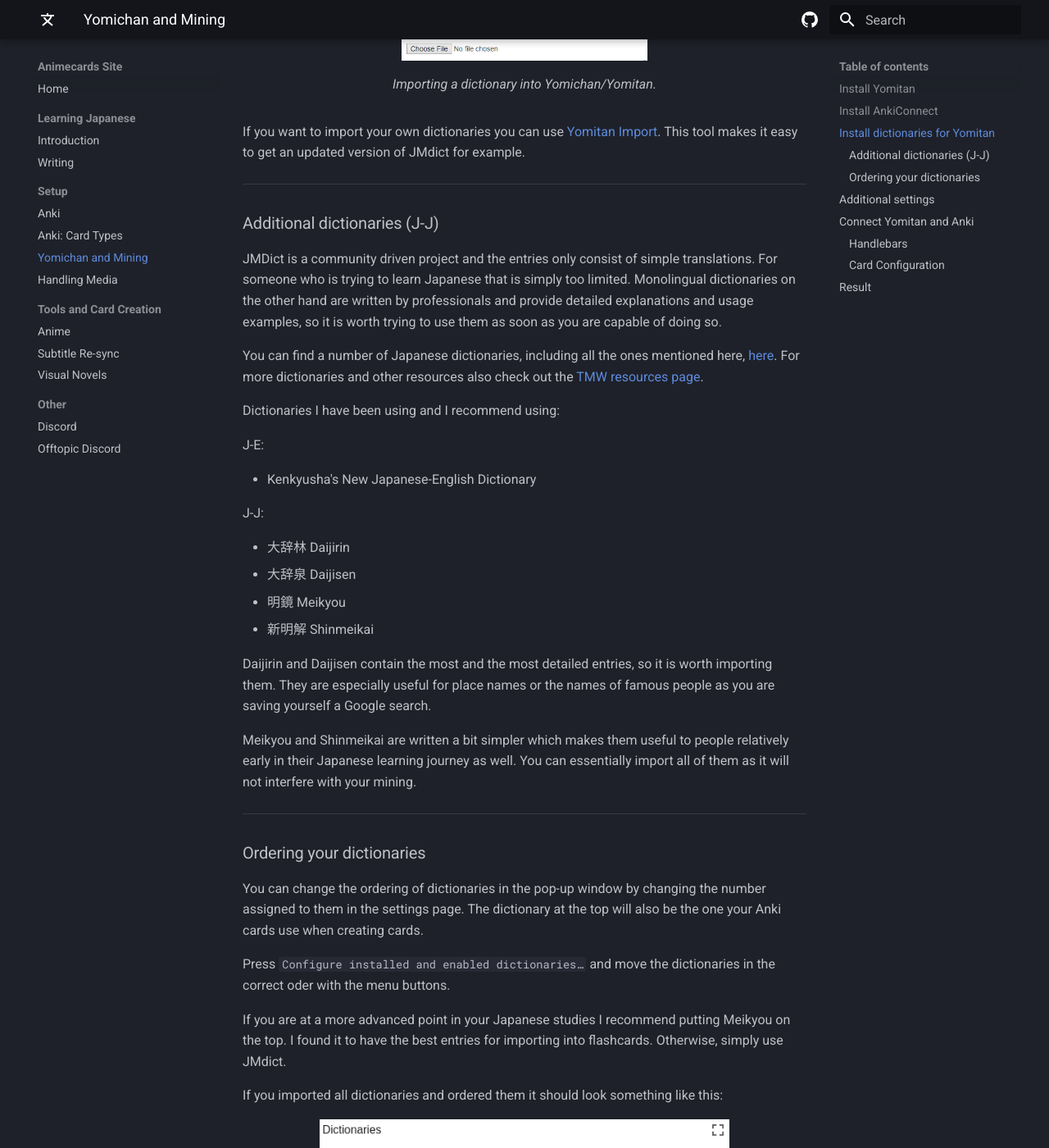
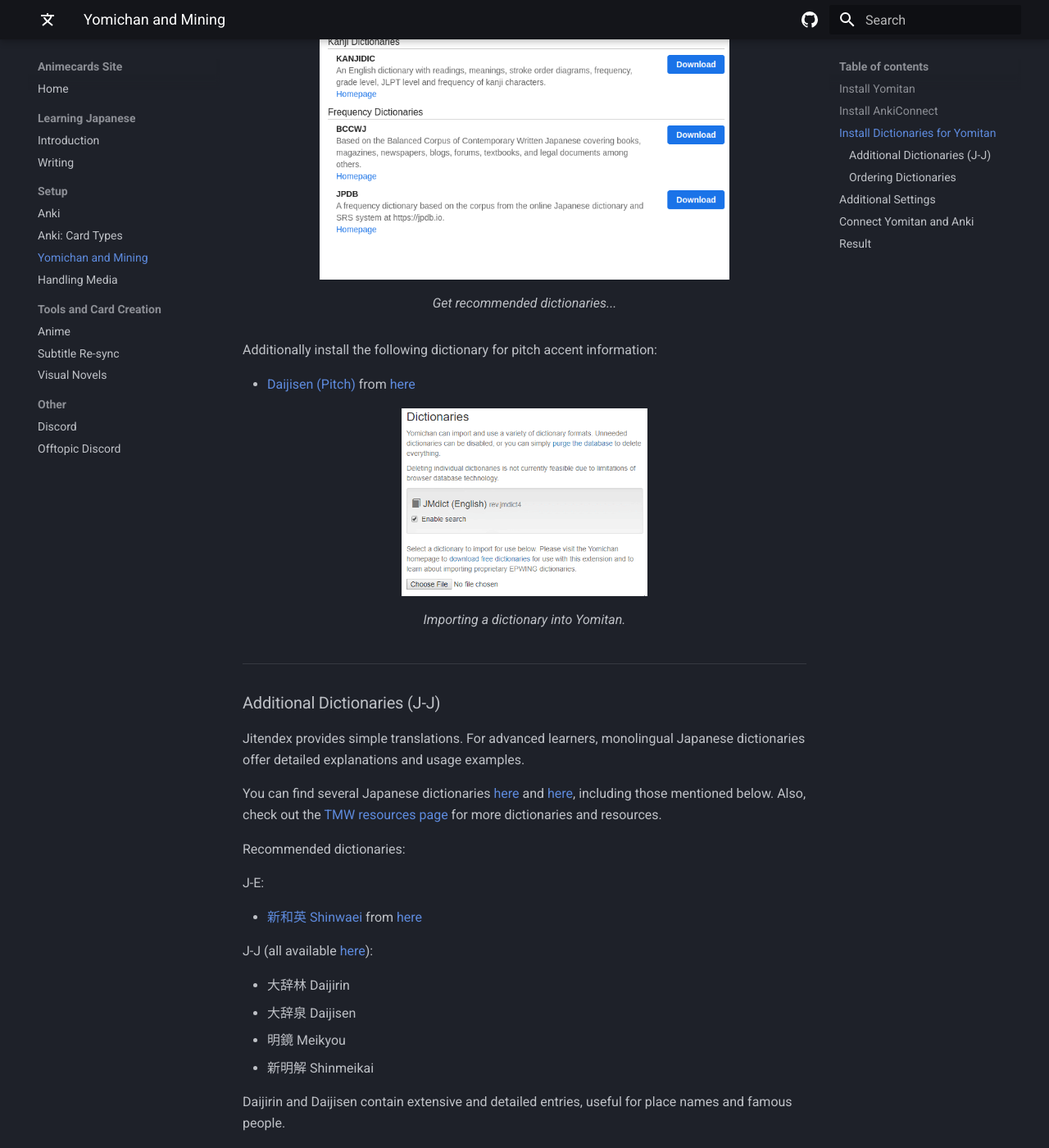
Before and after one commit to friedrich-de/AnimecardsWebsite, an MkDocs documentation site: the page built from docs/yomichansetup.md, in a window 1280 px wide and 1400 px high, scrolled down 1575 px. Shown: the whole window at 82% size. Built offline with MkDocs 1.6.1 and Material for MkDocs 9.7.7, drawn with Linux system fonts in a browser that asks for light colours; some of the changed text lies outside the part shown.

Commit message:
Update Yomichan Setup Section

```diff
--- a/docs/yomichansetup.md
+++ b/docs/yomichansetup.md
@@ -1,14 +1,10 @@
-# Setting up Yomichan/Yomitan
+# Setting up Yomitan
 
-**Disclaimer: [Yomichan](https://foosoft.net/projects/yomichan/) is no longer maintained. A new fork called [Yomitan](https://github.com/themoeway/yomitan) has emerged to fix most of the bugs Yomichan still had and to enable the Manifest V3 transition that will make Yomichan unusable on Chrome. Moving forward, it is recommended to switch over to Yomitan.**
+**Disclaimer: [Yomichan](https://foosoft.net/projects/yomichan/) is no longer maintained. [Yomitan](https://github.com/themoeway/yomitan) is a fork that fixes bugs and enables Manifest V3 compatibility, which will make Yomichan unusable on Chrome. It is recommended to switch to Yomitan.**
 
-Yomitan is a web browser extension with a pop-up dictionary function that also lets you create Anki flashcards.
-Creating your own flashcards using Japanese content you are consuming is what people refer to as 'mining'. The
-remarkable thing about Yomitan is the amount of customizability it offers as well as the support for a variety of
-Japanese dictionary.
+Yomitan is a browser extension that functions as a pop-up dictionary and allows you to create Anki flashcards. Creating flashcards from Japanese content is often referred to as "mining." Yomitan is highly customizable and supports various Japanese dictionaries.
 
-If you haven't done, so already you should verify you are using
-a [Japanese font and not a Chinese one](https://learnjapanese.moe/font/).
+Before proceeding, ensure that both Anki and your browser are using a [Japanese font](https://learnjapanese.moe/font/) instead of a Chinese one.
 
 <figure>
   <img src="../images/kokugo.png" width="200"/>
@@ -18,97 +14,94 @@
 
 ## Install Yomitan
 
-Chrome: <https://chromewebstore.google.com/detail/likgccmbimhjbgkjambclfkhldnlhbnn>
+Chrome: [Chrome Web Store](https://chromewebstore.google.com/detail/likgccmbimhjbgkjambclfkhldnlhbnn)
 
-Firefox: <https://addons.mozilla.org/en-US/firefox/addon/yomitan/>
+Firefox: [Firefox Add-ons](https://addons.mozilla.org/en-US/firefox/addon/yomitan/)
 
-After reading the usage guide and getting familiar with basic functionality you can deactivate the 'Show usage guide on
-startup'.
+After installation, you may want to disable the 'Show usage guide on startup' option once you're familiar with the basic functionality.
 
 ---
 
 ## Install AnkiConnect
 
-AnkiConnect: <https://ankiweb.net/shared/info/2055492159>
+AnkiConnect: [AnkiWeb](https://ankiweb.net/shared/info/2055492159)
 
-In order to let Yomitan interact with Anki you need the AnkiConnect plugin.
+Yomitan requires the AnkiConnect plugin to interact with Anki.
 
-Tools → Add-ons → Get Add-ons → Code: 2055492159 → OK → Restart Anki after installation
+In Anki, go to Tools → Add-ons → Get Add-ons and enter the code `2055492159`. Restart Anki after installation.
 
 ---
 
-## Install dictionaries for Yomitan
+## Install Dictionaries for Yomitan
 
-Yomitan supports a number of different dictionaries a couple of which you can
-find [here](https://foosoft.net/projects/yomichan/index.html#dictionaries). I recommend you start by installing the
-following:
+Yomitan supports various dictionaries. Note that Yomitan .zip dictionary files are imported as is and do not need to be extracted.
+You can find a large collection [here](https://github.com/MarvNC/yomitan-dictionaries). Consider starting with these:
 
-- jmdict_english.zip
-- kanjidic_english.zip
-- kanjium_pitch_accents.zip
+-   Jitendex (for English definitions)
+-   KANJIDIC (for invidiual Kanji)
+-   BCCWJ and JPDB frequency dictionaries
+
+Which are all importable through Yomitans `Get recommended dictionaries…` option.
+
+<figure>
+  <img src="../images/yomitan_import.png" width="500"/>
+  <figcaption>Get recommended dictionaries...</figcaption>
+</figure>
+
+Additionally install the following dictionary for pitch accent information:
+
+-   [Daijisen (Pitch)](https://drive.google.com/file/d/13NvR5uQ1zAIpvAcSee0bEEvENILbFGbL/view?usp=drive_link) from [here](https://drive.google.com/drive/folders/1LXMIOoaWASIntlx1w08njNU005lS5lez)
+
 
 <figure>
   <img src="../images/installdictionary.gif" width="300"/>
-  <figcaption>Importing a dictionary into Yomichan/Yomitan.</figcaption>
+  <figcaption>Importing a dictionary into Yomitan.</figcaption>
 </figure>
 
-If you want to import your own dictionaries you can
-use [Yomitan Import](https://github.com/themoeway/yomitan-import). This tool makes it easy to get an updated version
-of JMdict for example.
 
 ---
 
-### Additional dictionaries (J-J)
+### Additional Dictionaries (J-J)
 
-JMDict is a community driven project and the entries only consist of simple translations. For someone who is trying to
-learn Japanese that is simply too limited. Monolingual dictionaries on the other hand are written by professionals and
-provide detailed explanations and usage examples, so it is worth trying to use them as soon as you are capable of doing
-so.
+Jitendex provides simple translations. For advanced learners, monolingual Japanese dictionaries offer detailed explanations and usage examples.
 
-You can find a number of Japanese dictionaries, including all the ones mentioned here,
-[here](https://anacreondjt.gitlab.io/docs/dicts/). For more dictionaries and other resources also check out the [TMW resources
-page](https://learnjapanese.moe/resources/).
+You can find several Japanese dictionaries [here](https://drive.google.com/drive/folders/1tTdLppnqMfVC5otPlX_cs4ixlIgjv_lH) and [here](https://anacreondjt.gitlab.io/docs/dicts/), including those mentioned below. Also, check out the [TMW resources page](https://learnjapanese.moe/resources/) for more dictionaries and resources.
 
-Dictionaries I have been using and I recommend using:
+Recommended dictionaries:
 
 J-E:
 
-- Kenkyusha's New Japanese-English Dictionary
+-   [新和英 Shinwaei](https://drive.google.com/file/d/11zXAthZ2qTe3VNGeuL_R-XLGCsDlXYhP) from [here](https://drive.google.com/drive/folders/1tTdLppnqMfVC5otPlX_cs4ixlIgjv_lH)
 
-J-J:
+J-J (all available [here](https://drive.google.com/drive/folders/1TRylrqtoYi2hW9dAjci5cugNzde_WRTM)):
 
-- 大辞林 Daijirin
-- 大辞泉 Daijisen
-- 明鏡 Meikyou
-- 新明解 Shinmeikai
+-   大辞林 Daijirin
+-   大辞泉 Daijisen
+-   明鏡 Meikyou
+-   新明解 Shinmeikai
 
-Daijirin and Daijisen contain the most and the most detailed entries, so it is worth importing them. They are especially
-useful for place names or the names of famous people as you are saving yourself a Google search.
+Daijirin and Daijisen contain extensive and detailed entries, useful for place names and famous people.
 
-Meikyou and Shinmeikai are written a bit simpler which makes them useful to people relatively early in their Japanese
-learning journey as well. You can essentially import all of them as it will not interfere with your mining.
+Meikyou and Shinmeikai are simpler, making them suitable for learners earlier in their Japanese journey. You can import all of them without interference.
 
 ---
 
-### Ordering your dictionaries
+### Ordering Dictionaries
 
-You can change the ordering of dictionaries in the pop-up window by changing the number assigned to them in the settings
-page. The dictionary at the top will also be the one your Anki cards use when creating cards.
+You can change the order of dictionaries in the pop-up window in the settings. The top dictionary is used for Anki card creation.
 
-Press `Configure installed and enabled dictionaries…` and move the dictionaries
-in the correct oder with the menu buttons.
+Go to `Configure installed and enabled dictionaries…` and reorder them using the menu buttons.
 
-If you are at a more advanced point in your Japanese studies I recommend putting Meikyou on the top. I found it to have
-the best entries for importing into flashcards. Otherwise, simply use JMdict.
+For advanced learners, prioritize Meikyou for its card entries. Otherwise, use Jitendex.
 
-If you imported all dictionaries and ordered them it should look something like this:
+A possible dictionary order:
 
 <figure>
   <img src="../images/dictionary_order.png" width="500"/>
-  <figcaption>One possible ordering of dictionaries.</figcaption>
+  <figcaption>Example dictionary order.</figcaption>
 </figure>
 
-The final popup might look something like this:
+Example popup:
 
 <figure>
   <img src="../images/yomichanentry.jpg" width="500"/>
@@ -117,11 +110,9 @@
 
 ---
 
-## Additional settings
+## Additional Settings
 
-You should change the `Maximum number of child popups` to something other than zero. This enables you scan
-words inside the Yomitan popup. Very useful when combined with J-J dictionaries. You have to tick
-`Allow scanning popup content` first to see this option.
+Set `Maximum number of child popups` to a value greater than zero to scan words within the Yomitan popup. Enable `Allow scanning popup content` to see this option.
 
 ![Additional results in Yomichan](images/additionalresults.jpg)
 
@@ -129,37 +120,48 @@
 
 ## Connect Yomitan and Anki
 
-Tick 'Enable Anki integration'.
+Enable 'Enable Anki integration'.
 
-Scroll down and select the deck and model for your mining deck. Remember that if you don't have a proper deck, yet you
-can use the [template mining deck](https://ankiweb.net/shared/info/151553357).
+Select the deck and model for your mining deck. If you don't have a deck, using [my fork of lapis](https://github.com/friedrich-de/lapis-modified).
+If you prefer the layout of the [original lapis deck](https://github.com/donkuri/lapis), you can also use that.
 
-If you are using the template, press `Configure Anki card format...` and fill the fields according to the
-[GitHub page](https://github.com/friedrich-de/Basic-Mining-Deck).
+If using the template, go to `Configure Anki card format...` and fill the fields according to the table below.
+
+
+| Field                 | Value                                                                                                                                                      |
+| --------------------- | ---------------------------------------------------------------------------------------------------------------------------------------------------------- |
+| Expression            | `{expression}`                                                                                                                                             |
+| ExpressionFurigana    | `{furigana-plain}`                                                                                                                                         |
+| ExpressionReading     | `{reading}`                                                                                                                                                |
+| ExpressionAudio       | `{audio}`                                                                                                                                                  |
+| SelectionText         | `{popup-selection-text}`                                                                                                                                   |
+| MainDefinition        | Something like `{single-glossary-jmdict/jitendex}`. Find this by clicking the down arrow next to this field, and finding a dictionary in a similar format. |
+| Sentence              | `{cloze-prefix}<b>{cloze-body}</b>{cloze-suffix}`                                                                                                          |
+| SentenceFurigana      |                                                                                                                                                            |
+| SentenceAudio         |                                                                                                                                                            |
+| Picture               |                                                                                                                                                            |
+| Glossary              | `{glossary}`                                                                                                                                               |
+| Hint                  | To understand the usage of this field, refer to [this](ankicards.md)                                                                                 |
+| IsWordAndSentenceCard |                                                                                                                                                            |
+| IsClickCard           |                                                                                                                                                            |
+| IsSentenceCard        |                                                                                                                                                            |
+| PitchPosition         | `{pitch-accent-positions}`                                                                                                                                 |
+| PitchCategories       | `{pitch-accent-categories}`                                                                                                                                |
+| Frequency             | `{frequencies}`                                                                                                                                            |
+| FreqSort              | `{frequency-harmonic-rank}`                                                                                                                                |
+| MiscInfo              | `{document-title}` If you want your cards to include the title of the tab they were mined from, such as for light novels (LNs), please use this feature.   |
+
+`{selection-text}` is the part of the definition you're highlighting in the popup and will be shown with a higher priority on the card. I recommend always hand-picking the most relevant part of the definition.
 
 ---
 
-### Handlebars
-
-Handlebars no longer have to be edited with the new card format.
-
----
-
-### Card Configuration
-
-See [GitHub page](https://github.com/friedrich-de/Basic-Mining-Deck) for the recommended Yomichan/Yomitan fields/templates.
-
----
 
 ## Result
 
-You can now very easily create basic word cards by hovering over a word with Yomitan and pressing the + button. If
-pitch accent information is available it will also be present.
+You can now create basic word cards by hovering over a word with Yomitan, marking a definition and pressing the + button. Pitch accent information will be included if available.
 
+<img src="../images/hover.png" style="width:60%">
 
+Result (after adding context information):
 
-<img src="../images/miningacard.gif" style="width:60%">
-
-Results in:
-
-<img src="../images/wordcard.jpg" style="width:40%">
+<img src="../images/lapis_modified.png" style="width:80%">
```
Also changed, not shown: docs/images/hover.png (added), docs/images/lapis_modified.png (added), docs/images/yomitan_import.png (added).
